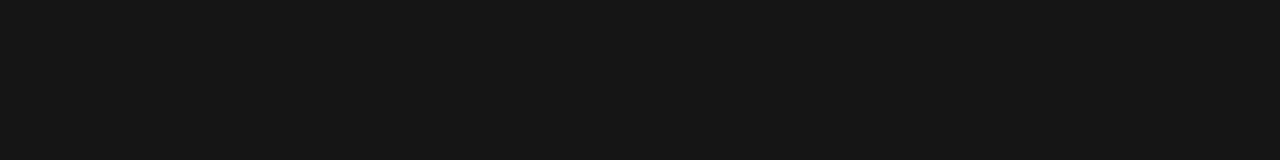
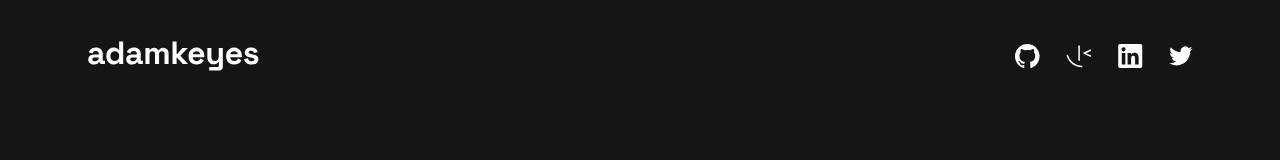
Before and after one commit to Muhammadjewel/single-page-developer-portfolio, a plain HTML site: page index.html in a window 1280 px wide. Drawn offline with Linux system fonts and the light colour scheme.

Commit message:
Add header

```diff
--- a/css/styles.css
+++ b/css/styles.css
@@ -32,6 +32,11 @@ body {
 
 img {
   height: auto;
+}
+
+*:focus {
+  outline: 2px solid var(--color-primary);
+  outline-offset: 4px;
 }
 
 
@@ -78,8 +83,8 @@ select:-webkit-autofill:focus {
 .container {
   width: 100%;
   max-width: 1166px;
-  padding-left: 50px;
-  padding-right: 50px;
+  padding-left: var(--container-padding);
+  padding-right: var(--container-padding);
   margin-left: auto;
   margin-right: auto;
 }
@@ -90,6 +95,66 @@ select:-webkit-autofill:focus {
   flex-grow: 1;
 }
 
+
+/* LOGO */
+.logo {
+  display: block;
+  text-decoration: none;
+}
+
+.logo:hover {
+  opacity: 0.8;
+}
+
+.logo:active {
+  opacity: 0.6;
+}
+
+.logo__img {
+  width: 129px;
+  height: 32px;
+}
+
+
+/* SOCIALS */
+.socials__list {
+  display: flex;
+  align-items: center;
+  gap: 26px;
+  padding: 0;
+  list-style: none;
+}
+
+.socials__link {
+  display: block;
+  color: var(--color-white);
+}
+
+.socials__link:hover {
+  color: var(--color-primary);
+}
+
+.socials__link:active {
+  opacity: 0.6;
+}
+
+
+/* HEADER */
+.header {
+  padding-top: 20px;
+  padding-bottom: 20px;
+}
+
+.header__container {
+  display: flex;
+  flex-direction: column;
+  align-items: center;
+  gap: 20px;
+}
+
+
+
+
 @media
 only screen and (-webkit-min-device-pixel-ratio: 2),
 only screen and (   min--moz-device-pixel-ratio: 2),
@@ -99,3 +164,32 @@ only screen and (                min-resolution: 192dpi),
 only screen and (                min-resolution: 2dppx) {
 
 }
+
+/* 768px */
+@media only screen and (min-width: 48em) {
+  :root {
+    --container-padding: 30px;
+  }
+
+  .logo__img {
+    width: 172px;
+  }
+
+  .header {
+    padding-top: 30px;
+    padding-bottom: 30px;
+  }
+
+  .header__container {
+    flex-direction: row;
+    justify-content: space-between;
+  }
+}
+
+/* 992px */
+@media only screen and (min-width: 62em) {
+  .header {
+    padding-top: 40px;
+    padding-bottom: 40px;
+  }
+}
--- a/index.html
+++ b/index.html
@@ -17,7 +17,38 @@
 </head>
 <body>
 
+  <header class="header">
+    <div class="header__container container">
+      <a class="header__logo logo" href="index.html">
+        <img class="logo__img" src="img/adamkeyes.svg" alt="Adam Keyes" width="129" height="32">
+      </a>
 
+      <div class="socials">
+        <ul class="socials__list" role="list">
+          <li class="socials__item" role="listitem">
+            <a class="socials__link" href="#" target="_blank" aria-label="Open GitHub profile (opens in a new tab)">
+              <svg class="socials__icon" xmlns="http://www.w3.org/2000/svg" viewBox="0 0 25 24" width="25" height="24"><path fill="currentColor" fill-rule="evenodd" d="M12.304 0C5.506 0 0 5.506 0 12.304c0 5.444 3.522 10.042 8.413 11.672.615.108.845-.261.845-.584 0-.292-.015-1.261-.015-2.291-3.091.569-3.891-.754-4.137-1.446-.138-.354-.738-1.446-1.261-1.738-.43-.23-1.046-.8-.016-.815.97-.015 1.661.892 1.892 1.261 1.107 1.86 2.876 1.338 3.584 1.015.107-.8.43-1.338.784-1.646-2.738-.307-5.598-1.368-5.598-6.074 0-1.338.477-2.446 1.26-3.307-.122-.308-.553-1.569.124-3.26 0 0 1.03-.323 3.383 1.26.985-.276 2.03-.415 3.076-.415 1.046 0 2.092.139 3.076.416 2.353-1.6 3.384-1.261 3.384-1.261.676 1.691.246 2.952.123 3.26.784.861 1.26 1.953 1.26 3.307 0 4.721-2.875 5.767-5.613 6.074.446.385.83 1.123.83 2.277 0 1.645-.015 2.968-.015 3.383 0 .323.231.708.846.584a12.324 12.324 0 0 0 8.382-11.672C24.607 5.506 19.101 0 12.304 0Z"/></svg>
+            </a>
+          </li>
+          <li class="socials__item" role="listitem">
+            <a class="socials__link" href="#" target="_blank" aria-label="Open FrontendMentor profile (opens in a new tab)">
+              <svg class="socials__icon" xmlns="http://www.w3.org/2000/svg" viewBox="0 0 26 23" width="26" height="23"><path fill="currentColor" d="M13.084.23a.751.751 0 0 0-.736.75v14.267a.75.75 0 1 0 1.5 0V.98a.75.75 0 0 0-.763-.75ZM24.44 4.504a.752.752 0 0 0-.284.064l-6.44 2.875a.752.752 0 0 0 0 1.37l6.44 2.884a.75.75 0 0 0 .612-1.369L19.861 8.13l4.907-2.191a.753.753 0 0 0 .38-.99.752.752 0 0 0-.708-.444ZM1.371 9.663a.752.752 0 0 0-.74.938C2.41 17.447 8.603 22.23 15.685 22.23a.75.75 0 1 0 0-1.501A14.053 14.053 0 0 1 2.083 10.225a.75.75 0 0 0-.712-.561v-.001Z"/></svg>
+            </a>
+          </li>
+          <li class="socials__item" role="listitem">
+            <a class="socials__link" href="#" target="_blank" aria-label="Open LinkedIn profile (opens in a new tab)">
+              <svg class="socials__icon" xmlns="http://www.w3.org/2000/svg" viewBox="0 0 25 24" width="25" height="24"><path fill="currentColor" fill-rule="evenodd" d="M5.551 3.304c-1.14 0-2.067.926-2.067 2.064 0 1.14.928 2.066 2.067 2.066a2.066 2.066 0 0 0 0-4.13ZM3.767 8.998v11.453h3.562L7.33 8.998H3.767Zm5.798 0V20.45l3.554.002.002-5.668c0-1.454.253-2.941 2.132-2.941 1.851 0 1.851 1.755 1.851 3.036v5.571l3.559-.001v-6.28c0-2.834-.517-5.457-4.27-5.457-1.763 0-2.916.997-3.368 1.85h-.05V8.997h-3.41ZM22.435 24H1.982c-.976 0-1.77-.777-1.77-1.732V1.731C.212.776 1.006 0 1.982 0h20.453c.98 0 1.777.776 1.777 1.73v20.538c0 .955-.797 1.732-1.777 1.732Z"/></svg>
+            </a>
+          </li>
+          <li class="socials__item" role="listitem">
+            <a class="socials__link" href="#" target="_blank" aria-label="Open Twitter profile (opens in a new tab)">
+              <svg class="socials__icon" xmlns="http://www.w3.org/2000/svg" width="24" height="20"><path fill="currentColor" d="M23.492 2.705a9.563 9.563 0 0 1-2.742.751 4.788 4.788 0 0 0 2.1-2.643 9.536 9.536 0 0 1-3.033 1.159 4.778 4.778 0 0 0-8.14 4.357 13.564 13.564 0 0 1-9.844-4.99 4.774 4.774 0 0 0-.646 2.4 4.778 4.778 0 0 0 2.124 3.977 4.765 4.765 0 0 1-2.163-.598v.061a4.778 4.778 0 0 0 3.832 4.684 4.812 4.812 0 0 1-2.158.082 4.78 4.78 0 0 0 4.462 3.316 9.584 9.584 0 0 1-5.932 2.045c-.38 0-.762-.022-1.14-.067a13.508 13.508 0 0 0 7.32 2.146c8.787 0 13.59-7.277 13.59-13.589 0-.205-.004-.412-.013-.617a9.71 9.71 0 0 0 2.381-2.471l.002-.003Z"/></svg>
+            </a>
+          </li>
+        </ul>
+      </div>
+    </div>
+  </header>
 
   <script src="js/main.js"></script>
 </body>
```
Also changed, not shown: img/adamkeyes.svg (added), img/icon-frontend-mentor.svg, img/icon-github.svg, img/icon-linkedin.svg.
